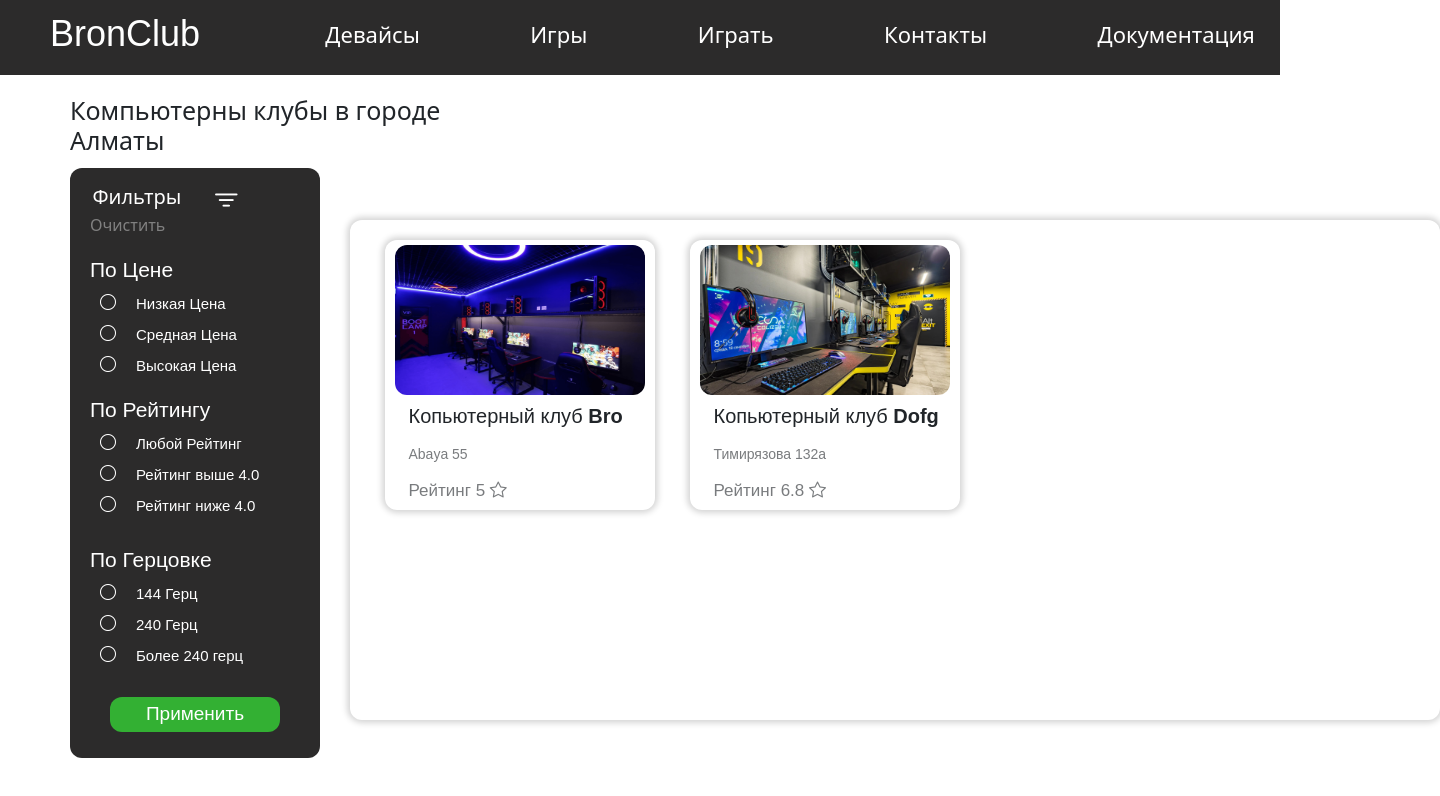
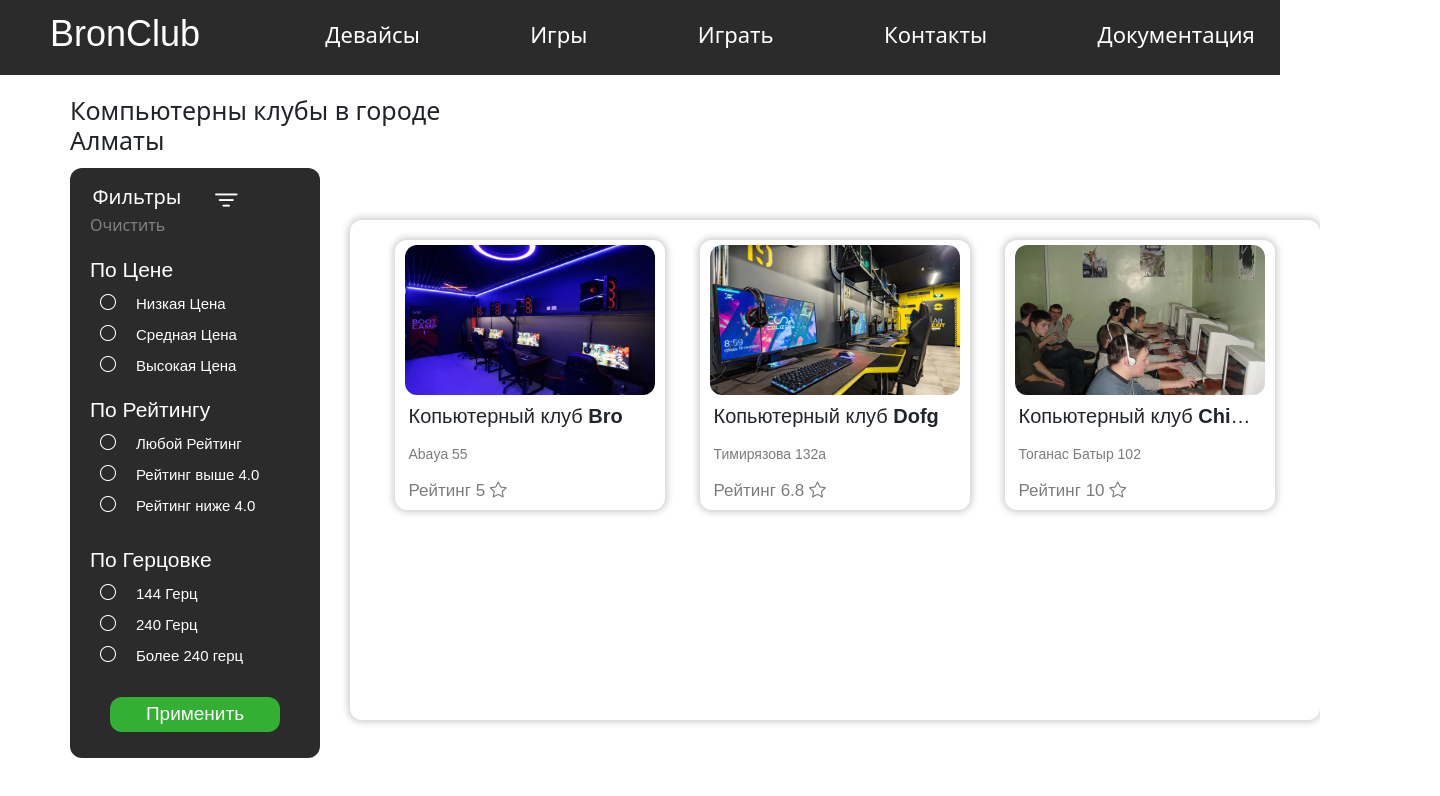
Before and after one commit to Zhadi-1-s/My-project, an Angular app in the folder BronClub/: page /clubs in a window 1280 px wide. Shown: the top 796 px of the page, 1440 px wide, since content can reach past the window. Built offline with nearby package versions, Linux system fonts and the light colour scheme.

Commit message:
добавляю детали

```diff
--- a/BronClub/src/app/components/clubs/clubs.component.css
+++ b/BronClub/src/app/components/clubs/clubs.component.css
@@ -133,7 +133,7 @@
     transform: scale(1.025);
 }
 .main{
-    width: 1090px;
+    width: 970px;
     height: 500px;
     max-height: 100%;
     border-radius: 12px;
@@ -142,7 +142,9 @@
     bottom: 80px;
     box-shadow:0 0 5pt 2pt #D3D3D3;
     display: flex;
+    flex-wrap: wrap;
     flex-direction: row;
+    padding-left: 10px;
 }
 #res{
     width: 250px;
@@ -180,10 +182,16 @@
     height: 96%;
     font-size: 20px;
     font-family: Arial, Helvetica, sans-serif;
-    padding-left: 10px;
     display: flex;
     flex-direction: column;
     justify-content: space-around;
+}
+.club #text{
+    white-space: nowrap;
+    overflow: hidden;
+    text-overflow: ellipsis;
+    display: inline-block;
+    max-width: 100%;
 }
 .club:hover{
     transform: scale(1.005);
--- a/BronClub/src/app/components/clubs/clubs.component.html
+++ b/BronClub/src/app/components/clubs/clubs.component.html
@@ -66,7 +66,9 @@
                 <img [src]="club.mainPhoto" alt="">
             </div>
             <div id="name">
-                    <span>Копьютерный клуб <strong>{{club.name}}</strong></span>
+                <div style="height: 30px; align-items: center;">
+                    <span id="text">Копьютерный клуб <strong>{{club.name}}</strong></span>
+                </div>
                     <span style="font-size: 17px; opacity: 0.6; font-size: 14px;">{{club.location}}</span>
                     <span style="font-size: 17px; opacity: 0.6;">Рейтинг {{club.rating}} <i class="bi bi-star"></i></span>
             </div>
--- a/BronClub/src/app/services/club.service.ts
+++ b/BronClub/src/app/services/club.service.ts
@@ -10,7 +10,8 @@ export class ClubService {
 
   clubs:Club[] = [
     {id:1,name:'Bro',rating:5.0,mainPhoto:'assets/clubs/Bro/main.png',photoURL:['assets/clubs/Bro/area.jpg','assets/clubs/Bro/area2.jpg'],location:'Abaya 55'},
-    {id:2,name:'Dofg',rating:6.8,mainPhoto:'assets/clubs/dofg/main.jpg',photoURL:['some photos'],location:'Тимирязова 132а'}
+    {id:2,name:'Dofg',rating:6.8,mainPhoto:'assets/clubs/dofg/main.jpg',photoURL:['some photos'],location:'Тимирязова 132а'},
+    {id:3,name:'Chicago',rating:10, mainPhoto:'assets/clubs/chicago/main.png',photoURL:['somPhoto'],location:'Тоганас Батыр 102'}
   ];
 
   constructor() { }
```
Also changed, not shown: BronClub/src/assets/clubs/chicago/main.png (added).
